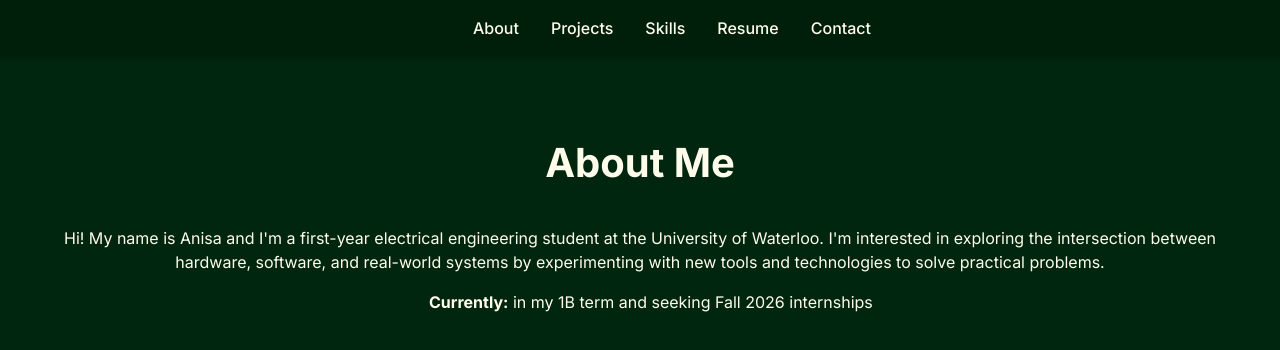
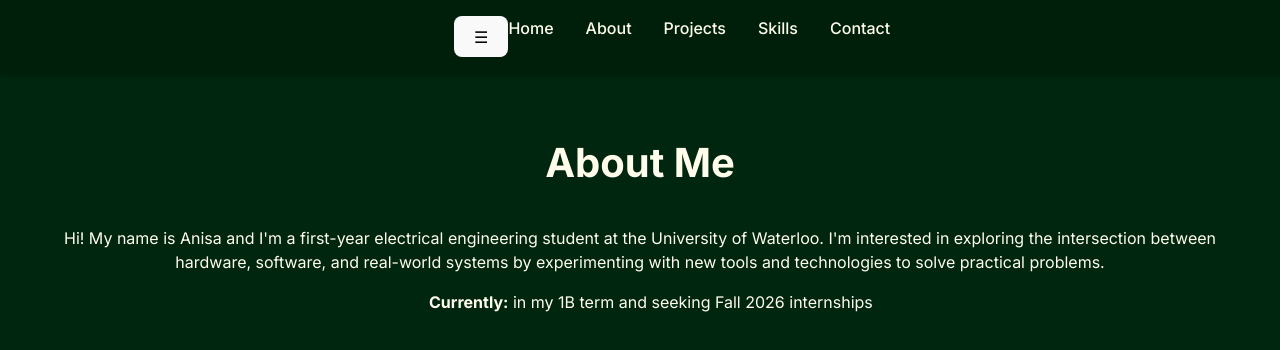
Before and after one commit to 7anisakhan/7anisakhan.github.io, a React (Vite) app in the folder website/: page /about in a window 1280 px wide. Shown: the top 350 px of the page. Built offline with nearby package versions, Linux system fonts and the light colour scheme.

Commit message:
update components

```diff
--- a/website/src/components/Navbar.jsx
+++ b/website/src/components/Navbar.jsx
@@ -1,23 +1,34 @@
 import { Link } from "react-router-dom";
+import { useState } from "react";
+function Navbar() {
+    const [isOpen, setIsOpen] = useState(false);
 
-function Navbar() {
     return (
         <nav className="navbar">
-            <ul className="nav-links">
+
+            <button
+                className="hamburger"
+                onClick={() => setIsOpen(!isOpen)}
+                aria-label="Toggle navigation"
+            >
+                {isOpen ? "✕" : "☰"}
+            </button>
+
+            <ul className={`nav-links ${isOpen ? "active" : ""}`}>
                 <li>
-                    <Link to="/">About</Link>
+                    <Link to="/" onClick={() => setIsOpen(false)}>Home</Link>
                 </li>
                 <li>
-                    <Link to="/projects">Projects</Link>
+                    <Link to="/About" onClick={() => setIsOpen(false)}>About</Link>
                 </li>
                 <li>
-                    <Link to="/skills">Skills</Link>
+                    <Link to="/projects" onClick={() => setIsOpen(false)}>Projects</Link>
                 </li>
                 <li>
-                    <Link to="/resume">Resume</Link>
+                    <Link to="/skills" onClick={() => setIsOpen(false)}>Skills</Link>
                 </li>
                 <li>
-                    <Link to="/contact">Contact</Link>
+                    <Link to="/contact" onClick={() => setIsOpen(false)}>Contact</Link>
                 </li>
             </ul>
         </nav>
```
Also changed, not shown: website/src/components/About.jsx (deleted, +0 -13 lines).
